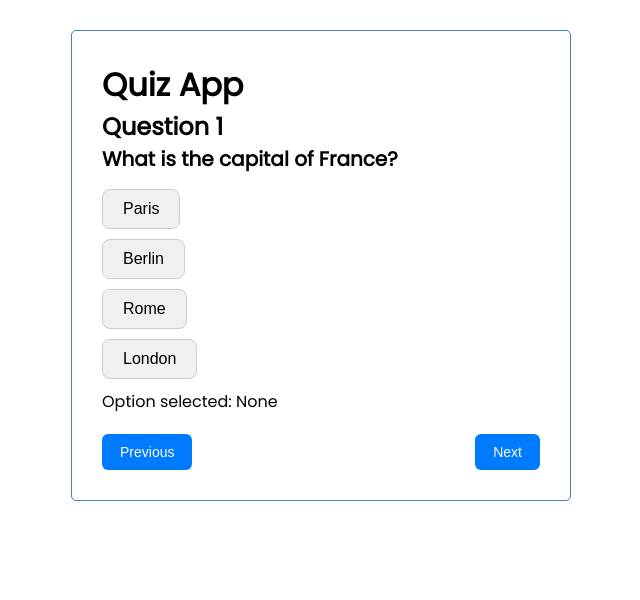
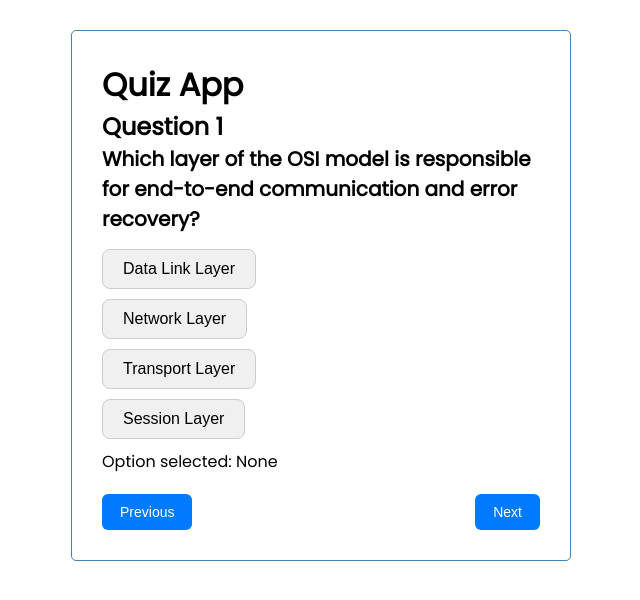
Before and after one commit to Sanjana272621/Quizzer, a React (Vite) app: page / in a window 1280 px wide. Shown: the top 600 px of the page, without its empty margins (319-959 px from the left). Built offline with nearby package versions, Linux system fonts and the light colour scheme.

Commit message:
question bank

```diff
--- a/src/components/quiz.jsx
+++ b/src/components/quiz.jsx
@@ -3,21 +3,46 @@ import { useState } from 'react';
 function Quiz (){
     const questionBank = [
         {
-            question: "What is the capital of France?",
-            options: ["Paris", "Berlin", "Rome", "London"],
-            answer: "Paris"
+            question: "Which layer of the OSI model is responsible for end-to-end communication and error recovery?",
+            options: [
+                "Data Link Layer",
+                "Network Layer",
+                "Transport Layer",
+                "Session Layer"],
+
+            answer: "Transport Layer"
         },
 
         {
-            question: "What is the capital of Italy?",
-            options: ["Paris", "Berlin", "Rome", "London"],
-            answer: "Rome"
+            question: "What is the primary purpose of the ARP (Address Resolution Protocol)?",
+            options: [
+                "To assign IP addresses dynamically" ,
+                "To resolve domain names to IP addresses" ,
+                "To map IP addresses to MAC addresses",
+                "To route packets through different networks"],
+
+            answer: "To map IP addresses to MAC addresses",
+        },
+
+        {
+            question: " Which of the following IP addresses is a private IP address?",
+            options: [
+                "8.8.8.8" ,
+                "172.20.5.1" ,
+                "192.0.2.1",
+                "169.255.255.255"],
+
+            answer: "172.20.5.1",
         }
     ];
 
+    const initialAnswers = [null, null, null];
+
+    const [] = useState();
+
+    //we have a state that keeps track of all the answers
     //Used to change the state for rendring new state in react
     const [optionSelected, setOptionSelected] = useState("None");   // Initialized to None
-
 
     function handleSelectOption(option){
         setOptionSelected(option);
```
